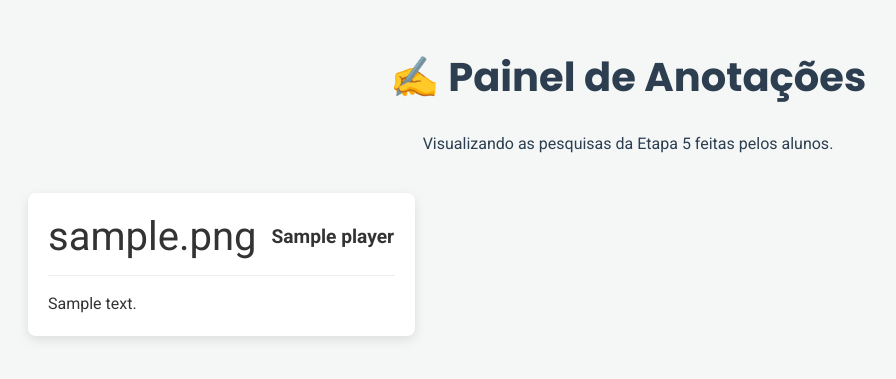
After one commit to danielmeireles1981/PythonAulaInterativa, a Django app: page /dashboard/notes/ in a window 1280 px wide. The commit adds this page. Shown: the top 379 px of the page, without its empty margins (12-908 px from the left). Run offline with Django 5.2, Linux system fonts and the light colour scheme; tables that the repository leaves empty hold one stand-in row (values such as "Sample post").

Commit message:
Ajuste do tempo de conclusão do curso e adição de seção de notas de pesquisa

```diff
--- a/interactive_platform/core/models.py
+++ b/interactive_platform/core/models.py
@@ -6,6 +6,7 @@ class Player(models.Model):
     score = models.IntegerField(default=0)
     unlocked_step = models.IntegerField(default=1)
     completion_time_seconds = models.IntegerField(null=True, blank=True, help_text="Tempo total para concluir o curso em segundos")
+    research_notes = models.TextField(blank=True, null=True, help_text="Anotações da pesquisa da Etapa 5")
 
     def __str__(self):
         return self.name
--- a/interactive_platform/core/templates/index.html
+++ b/interactive_platform/core/templates/index.html
@@ -460,6 +460,7 @@
                 const score = parseInt(localStorage.getItem('playerScore') || '0');
                 const unlockedStep = parseInt(localStorage.getItem('unlockedStep') || '1');
                 const completionTime = localStorage.getItem('completionTimeSeconds');
+                const researchNotes = localStorage.getItem('pythonResearchNotes'); // Pega as anotações
 
                 if (!studentDataRaw) return; // Não faz nada se não houver dados do aluno
 
@@ -469,7 +470,8 @@
                     avatar: studentData.avatar,
                     score: score,
                     unlocked_step: unlockedStep,
-                    completion_time_seconds: completionTime ? parseInt(completionTime) : null
+                    completion_time_seconds: completionTime ? parseInt(completionTime) : null,
+                    research_notes: researchNotes // Adiciona ao payload
                 };
 
                 try {
--- /dev/null
+++ b/interactive_platform/core/templates/notes_dashboard.html
@@ -0,0 +1,139 @@
+{% load static %}
+<!DOCTYPE html>
+<html lang="pt-BR">
+<head>
+    <meta charset="UTF-8">
+    <meta name="viewport" content="width=device-width, initial-scale=1.0">
+    <title>Painel de Anotações dos Alunos</title>
+    <link rel="preconnect" href="https://fonts.googleapis.com">
+    <link rel="preconnect" href="https://fonts.gstatic.com" crossorigin>
+    <link href="https://fonts.googleapis.com/css2?family=Poppins:wght@600;700&family=Roboto:wght@400;700&display=swap" rel="stylesheet">
+    <style>
+        :root {
+            --bg-color: #f4f7f6;
+            --card-bg: #ffffff;
+            --text-color: #333;
+            --header-color: #2c3e50;
+            --accent-color: #3776AB;
+            --shadow-color: rgba(0, 0, 0, 0.1);
+        }
+        body {
+            font-family: 'Roboto', sans-serif;
+            background-color: var(--bg-color);
+            color: var(--text-color);
+            margin: 0;
+            padding: 20px;
+        }
+        .container {
+            max-width: 1200px;
+            margin: 0 auto;
+        }
+        header {
+            text-align: center;
+            margin-bottom: 40px;
+            color: var(--header-color);
+        }
+        header h1 {
+            font-family: 'Poppins', sans-serif;
+            font-size: 2.5rem;
+        }
+        .notes-grid {
+            display: grid;
+            grid-template-columns: repeat(auto-fill, minmax(300px, 1fr));
+            gap: 20px;
+        }
+        .note-card {
+            background-color: var(--card-bg);
+            border-radius: 8px;
+            box-shadow: 0 4px 12px var(--shadow-color);
+            padding: 20px;
+            display: flex;
+            flex-direction: column;
+            transition: transform 0.2s ease-in-out, box-shadow 0.2s ease-in-out;
+        }
+        .note-card:hover {
+            transform: translateY(-5px);
+            box-shadow: 0 8px 20px var(--shadow-color);
+        }
+        .card-header {
+            display: flex;
+            align-items: center;
+            gap: 15px;
+            border-bottom: 1px solid #eee;
+            padding-bottom: 15px;
+            margin-bottom: 15px;
+        }
+        .student-avatar {
+            font-size: 2.5rem;
+        }
+        .student-name {
+            font-weight: 700;
+            font-size: 1.2rem;
+        }
+        .card-body {
+            flex-grow: 1;
+        }
+        .card-body pre {
+            white-space: pre-wrap; /* Quebra a linha nas anotações */
+            word-wrap: break-word;
+            font-family: inherit;
+            font-size: 1rem;
+            line-height: 1.6;
+            margin: 0;
+        }
+        #loading-message {
+            text-align: center;
+            font-size: 1.2rem;
+            color: #888;
+        }
+    </style>
+</head>
+<body>
+    <div class="container">
+        <header>
+            <h1>✍️ Painel de Anotações</h1>
+            <p>Visualizando as pesquisas da Etapa 5 feitas pelos alunos.</p>
+        </header>
+        <div id="notes-grid" class="notes-grid">
+            <p id="loading-message">Carregando anotações...</p>
+        </div>
+    </div>
+
+    <script>
+        document.addEventListener('DOMContentLoaded', async () => {
+            const grid = document.getElementById('notes-grid');
+            const loadingMessage = document.getElementById('loading-message');
+
+            try {
+                const response = await fetch("{% url 'get_research_notes' %}");
+                const notesData = await response.json();
+
+                loadingMessage.style.display = 'none';
+
+                if (notesData.length === 0) {
+                    grid.innerHTML = '<p>Nenhuma anotação encontrada ainda.</p>';
+                    return;
+                }
+
+                notesData.forEach(student => {
+                    const card = document.createElement('div');
+                    card.className = 'note-card';
+                    card.innerHTML = `
+                        <div class="card-header">
+                            <span class="student-avatar">${student.avatar}</span>
+                            <span class="student-name">${student.name}</span>
+                        </div>
+                        <div class="card-body">
+                            <pre>${student.research_notes}</pre>
+                        </div>
+                    `;
+                    grid.appendChild(card);
+                });
+            } catch (error) {
+                loadingMessage.textContent = 'Falha ao carregar as anotações.';
+                console.error('Erro:', error);
+            }
+        });
+    </script>
+</body>
+</html>
--- a/interactive_platform/core/urls.py
+++ b/interactive_platform/core/urls.py
@@ -2,24 +2,23 @@ from django.urls import path
 from . import views
 
 urlpatterns = [
-    # Rotas principais
+    # Páginas principais
     path('', views.index, name='index'),
     path('aula/', views.aula, name='aula'),
 
-    # Rotas para os jogos com os nomes usados no template 'aula.html'
+    # Jogos
     path('games/memory/', views.memory_game, name='memory_game'),
     path('games/snake/', views.snake_game, name='snake_game'),
     path('games/galaga/', views.galaga_game, name='galaga_game'),
     path('games/pacman/', views.pacman_game, name='pacman_game'),
 
-    # Adicionei também uma rota para o Ludo, caso queira usá-lo no futuro
-    path('games/ludo/', views.ludo_game, name='ludo_game'),
+    # Painel de Anotações (NOVO)
+    path('dashboard/notes/', views.notes_dashboard, name='notes_dashboard'),
 
-    # Rotas para a API do jogador
+    # API Endpoints
     path('api/hall-of-fame/', views.get_hall_of_fame, name='get_hall_of_fame'),
     path('api/player/update/', views.update_player, name='update_player'),
     path('api/player/<str:name>/', views.get_player_progress, name='get_player_progress'),
-
-    # Rota para a API da pesquisa de satisfação
     path('api/survey/submit/', views.submit_survey, name='submit_survey'),
+    path('api/notes/', views.get_research_notes, name='get_research_notes'), # NOVA API
 ]
--- a/interactive_platform/core/views.py
+++ b/interactive_platform/core/views.py
@@ -12,6 +12,10 @@ def index(request):
 # View para a página da aula
 def aula(request):
     return render(request, 'aula.html')
+
+# NOVA VIEW para o painel
+def notes_dashboard(request):
+    return render(request, 'notes_dashboard.html')
 
 # --- Views para os Jogos ---
 
@@ -57,7 +61,8 @@ def update_player(request):
                 'avatar': data.get('avatar', '🐍'),
                 'score': data.get('score', 0),
                 'unlocked_step': data.get('unlocked_step', 1),
-                'completion_time_seconds': data.get('completion_time_seconds') # Aceita o tempo de conclusão
+                'completion_time_seconds': data.get('completion_time_seconds'),
+                'research_notes': data.get('research_notes') # Aceita as anotações
             }
         )
         return JsonResponse({'status': 'success', 'created': created})
@@ -91,3 +96,10 @@ def submit_survey(request):
             SatisfactionSurvey.objects.create(player=None, rating=rating)
             return JsonResponse({'status': 'success', 'message': 'Feedback anônimo recebido!'})
     return JsonResponse({'status': 'error', 'message': 'Método não permitido'}, status=405)
+
+# NOVA API para buscar as anotações
+def get_research_notes(request):
+    """Retorna todos os jogadores que têm anotações de pesquisa."""
+    players_with_notes = Player.objects.exclude(research_notes__isnull=True).exclude(research_notes__exact='').order_by('-id')
+    data = list(players_with_notes.values('name', 'avatar', 'research_notes'))
+    return JsonResponse(data, safe=False)
```
Also changed, not shown: interactive_platform/core/templates/aula.html (+53 -0 lines), interactive_platform/core/migrations/0004_player_research_notes.py (added), interactive_platform/core/static/img/python_livro01.jpg (added), interactive_platform/core/static/img/python_livro02.jpg (added).
